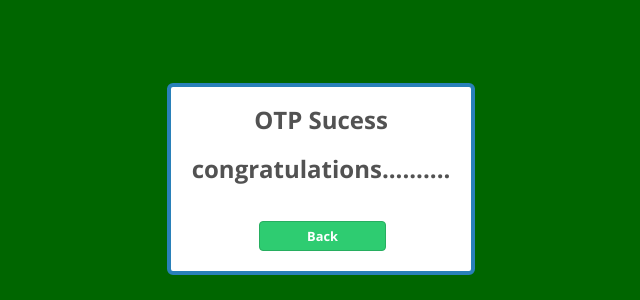
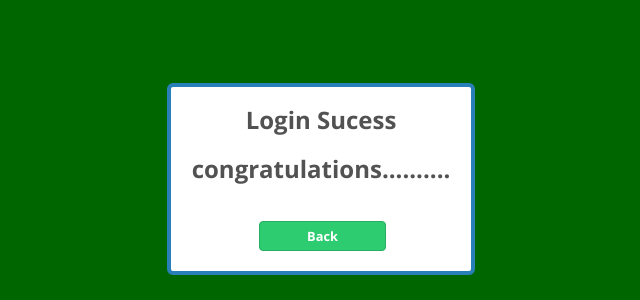
Before and after one commit to IT21112546/Smart-Login, a PHP site: page /Sucess.php in a window 1280 px wide. Shown: the part 167-467 px from the top of the page, without its empty margins (319-959 px from the left). Run offline with PHP 8.4, Linux system fonts and the light colour scheme.

Commit message:
Update Sucess.php

```diff
--- a/Sucess.php
+++ b/Sucess.php
@@ -89,7 +89,7 @@
             <div class="box">
 
 
-                  <h1>OTP Sucess</h1>
+                  <h1>Login Sucess</h1>
 
                  <h1>congratulations.......... </h1>
 
```
